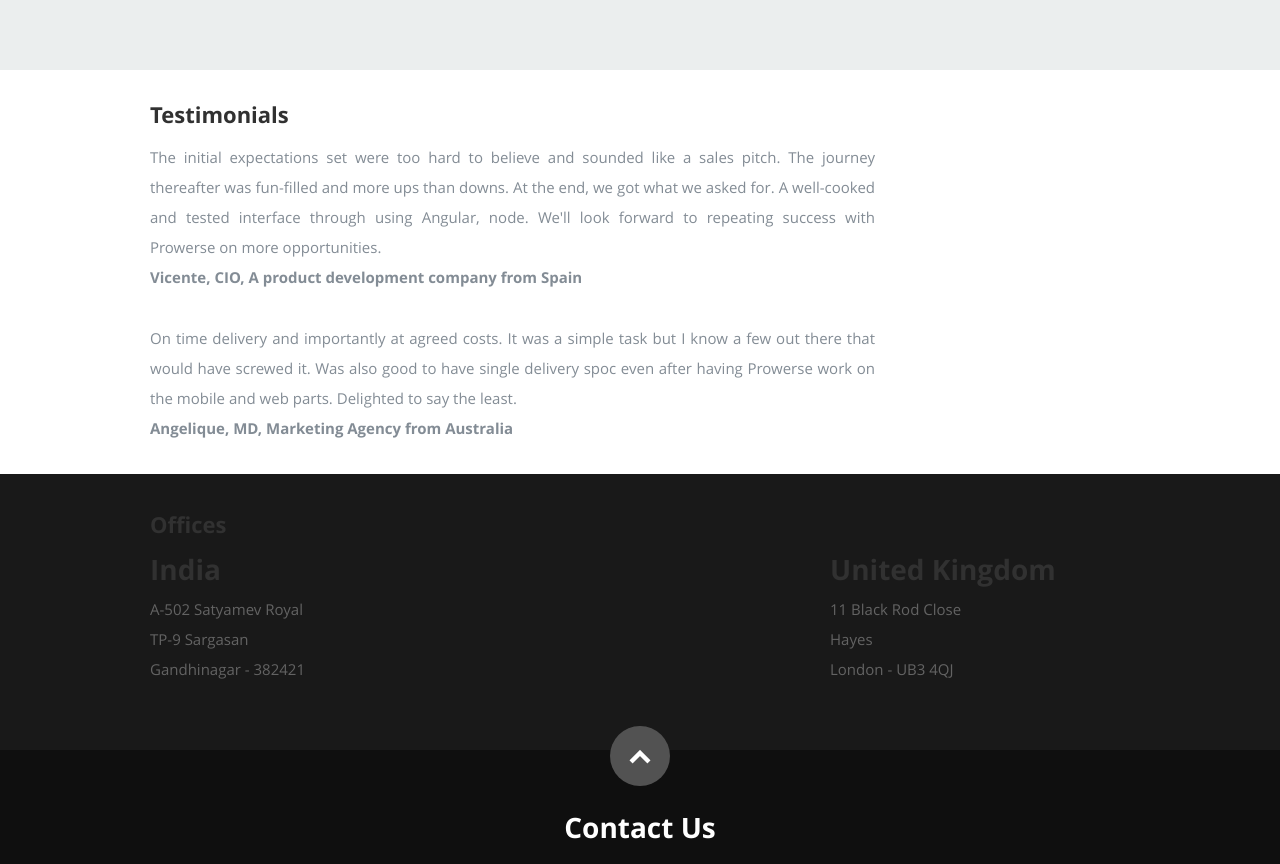
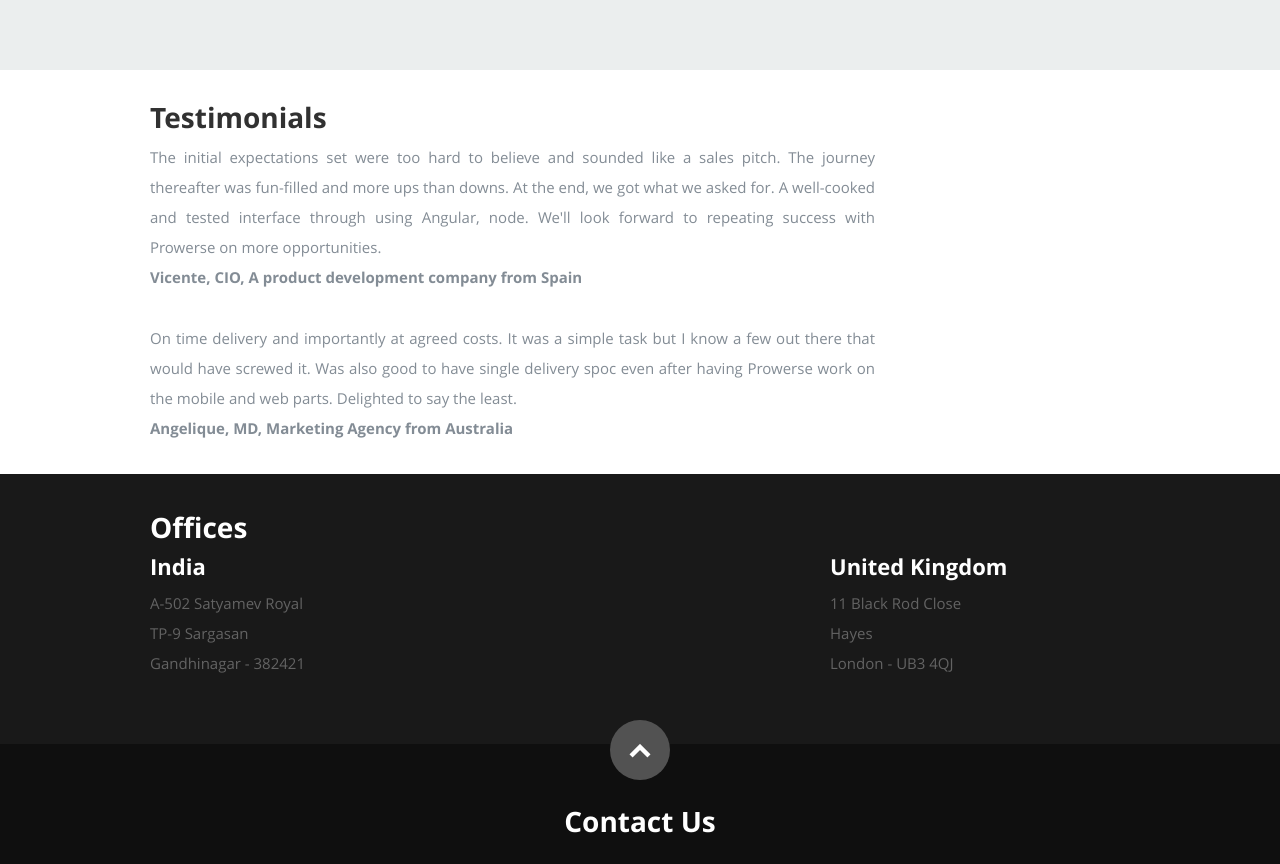
Before and after one commit to prowerse/try-reat-rt, a React (Create React App) app in the folder try-react-rt/: page / in a window 1280 px wide. Shown: the part 3551-4415 px from the top of the page. Built offline with nearby package versions, Linux system fonts and the light colour scheme.

Commit message:
style adjustents

```diff
--- a/try-react-rt/public/css/layout.css
+++ b/try-react-rt/public/css/layout.css
@@ -823,11 +823,21 @@ call-to-action .button {
    color: #ebeeee;
 }
 
+#contact h2 {
+   color: #FFFFFF;
+}
+
+#contact h3 {
+   color: #FFFFFF;
+   margin: 0 0 6px 0;
+}
+
 #contact h4 {
    font: 16px/24px 'opensans-bold', sans-serif;
    color: #EBEEEE;
    margin-bottom: 6px;
 }
+
 #contact p.lead {
    font: 18px/36px 'opensans-light', sans-serif;
    padding-right: 3%;
--- a/try-react-rt/src/Components/Contact.js
+++ b/try-react-rt/src/Components/Contact.js
@@ -21,16 +21,16 @@ class Contact extends Component {
       <section id="contact">
         <div className="row">
           <div className="twelve columns main-col">
-            <h3>Offices</h3>
+            <h2>Offices</h2>
             <div className="row">
               <div className="twelve columns">
                 <div className="row">
                   <div className="four columns">
-                    <h2>India</h2>
+                    <h3>India</h3>
                     <p>{ind}</p>
                   </div>
                   <div className="four columns">
-                    <h2>United Kingdom</h2>
+                    <h3>United Kingdom</h3>
                     <p>{uk}</p>
                   </div>
                 </div>
--- a/try-react-rt/src/Components/Testimonials.js
+++ b/try-react-rt/src/Components/Testimonials.js
@@ -23,7 +23,7 @@ class Testimonials extends Component {
         <div className="row">
           <div className="nine columns main-col">
             <br />
-            <h3>Testimonials</h3>
+            <h2>Testimonials</h2>
             <div className="row item">
               <div className="twelve columns">{testimonials}</div>
             </div>
```
